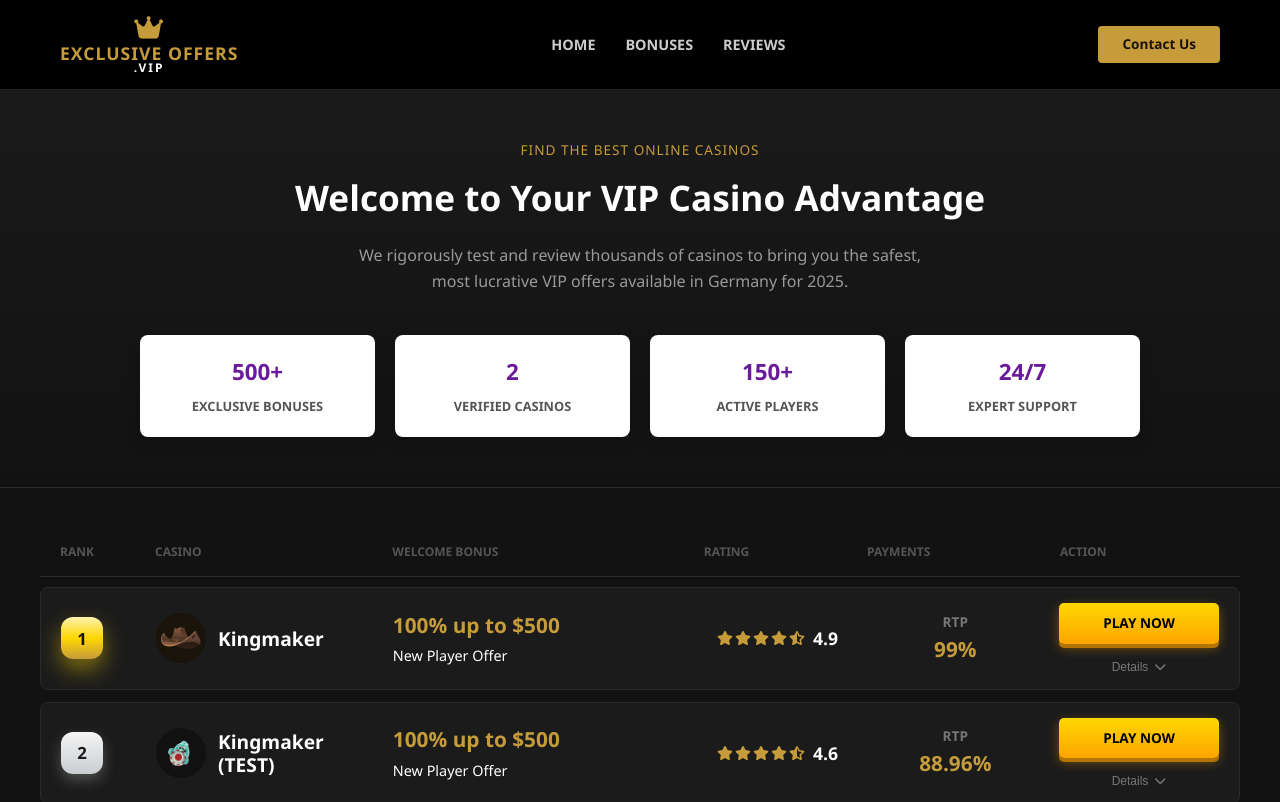
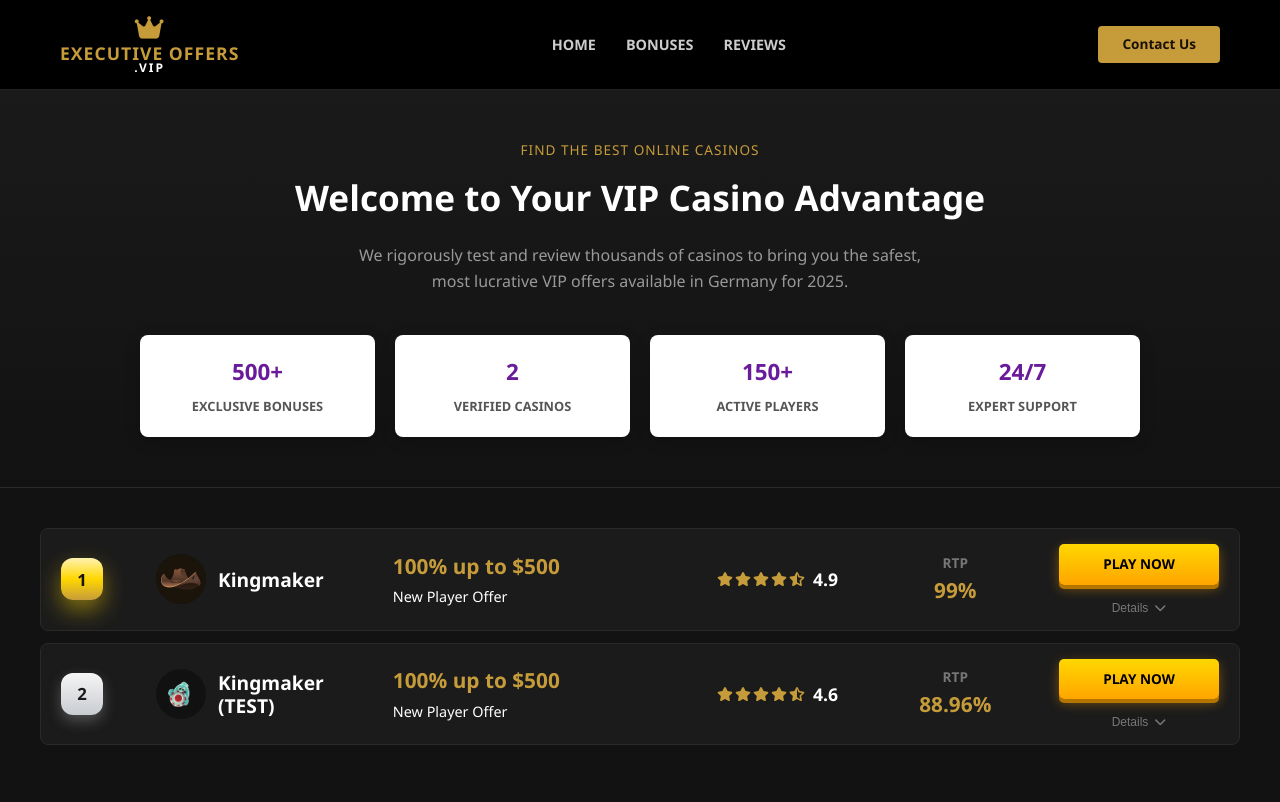
Before and after one commit to nwaagency/nwaagency.github.io, an Astro site in the folder casino-platform/: page /de in a window 1280 px wide. Shown: the top 802 px of the page. Built offline with nearby package versions, Linux system fonts and the light colour scheme; Astro itself is replaced by a stand-in of ours.

Commit message:
sitename

```diff
--- a/casino-platform/src/pages/[geo]/index.astro
+++ b/casino-platform/src/pages/[geo]/index.astro
@@ -52,7 +52,7 @@
 	<header class="site-header" id="siteHeader">
 		<div class="nav-bar">
 			<div class="brand-logo">
-				<i class="fa-solid fa-crown"></i> EXCLUSIVE OFFERS <span>.VIP</span>
+				<i class="fa-solid fa-crown"></i> EXECUTIVE OFFERS <span>.VIP</span>
 			</div>
 			<nav class="nav-links">
 				<a href="#">Home</a>
@@ -96,15 +96,7 @@
 	<!-- 3. MAIN CASINO LIST -->
 	<main class="main-content-area">
 		<div class="casino-list-container">
-			<!-- Table Header -->
-			<div class="table-header">
-				<div>Rank</div>
-				<div>Casino</div>
-				<div>Welcome Bonus</div>
-				<div>Rating</div>
-				<div>Payments</div>
-				<div>Action</div>
-			</div>
+
 
 			<!-- List Items -->
 			<div class="casino-list">
@@ -150,7 +142,7 @@
 		<div class="footer-grid">
 			<div class="footer-col footer-brand">
 				<div class="brand-logo" style="color: var(--brand-gold);">
-					<i class="fa-solid fa-crown"></i> EXCLUSIVE OFFERS
+					<i class="fa-solid fa-crown"></i> EXECUTIVE OFFERS
 				</div>
 				<p>
 					The world's premier destination for exclusive casino bonuses and
```
